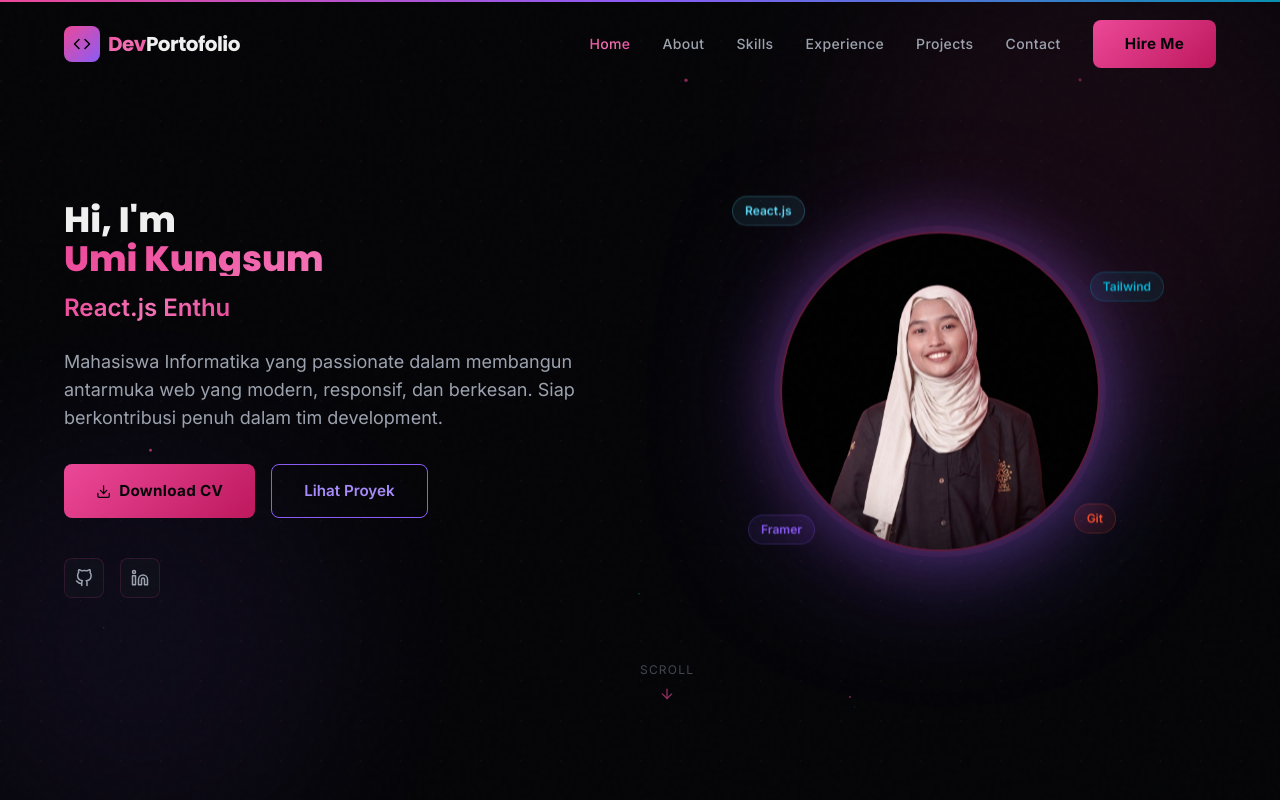
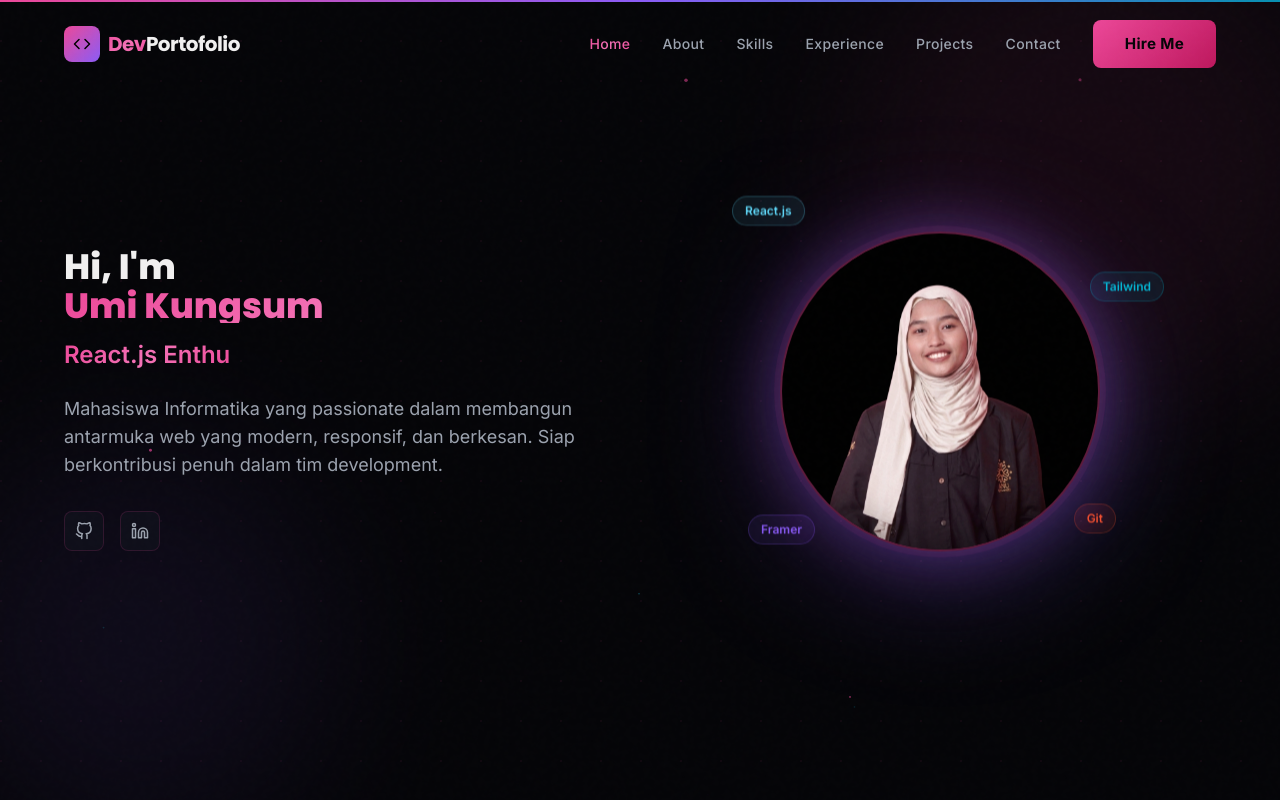
Before and after one commit to kungsum000/portofolio, a React (Vite) app: page / in a window 1280 px wide. Shown: the top 800 px of the page. Built offline with nearby package versions, Linux system fonts and the light colour scheme.

Commit message:
remove: download CV, lihat proyek buttons, and scroll indicator from hero

```diff
--- a/src/components/Hero.jsx
+++ b/src/components/Hero.jsx
@@ -1,6 +1,6 @@
 import { useState, useEffect } from 'react';
 import { motion } from 'framer-motion';
-import { FiDownload, FiArrowDown, FiGithub, FiLinkedin } from 'react-icons/fi';
+import { FiGithub, FiLinkedin } from 'react-icons/fi';
 import { personalInfo } from '../data/portfolioData';
 import profilePhoto from '../assets/profil.jpg';
 
@@ -164,33 +164,7 @@ export default function Hero() {
               modern, responsif, dan berkesan. Siap berkontribusi penuh dalam tim development.
             </motion.p>
 
-            {/* CTA Buttons */}
-            <motion.div
-              initial={{ opacity: 0, y: 20 }}
-              animate={{ opacity: 1, y: 0 }}
-              transition={{ duration: 0.7, delay: 0.4 }}
-              className="flex flex-wrap gap-4 justify-center md:justify-start mb-10"
-            >
-              <motion.a
-                href={personalInfo.cvLink}
-                className="btn-primary"
-                whileHover={{ scale: 1.05 }}
-                whileTap={{ scale: 0.95 }}
-                target="_blank"
-                rel="noopener noreferrer"
-              >
-                <FiDownload />
-                Download CV
-              </motion.a>
-              <motion.button
-                onClick={scrollToProjects}
-                className="btn-secondary"
-                whileHover={{ scale: 1.05 }}
-                whileTap={{ scale: 0.95 }}
-              >
-                Lihat Proyek
-              </motion.button>
-            </motion.div>
+
 
             {/* Social Links */}
             <motion.div
@@ -302,19 +276,7 @@ export default function Hero() {
           </motion.div>
         </div>
 
-        {/* Scroll indicator */}
-        <motion.button
-          onClick={scrollToAbout}
-          className="absolute bottom-8 left-1/2 -translate-x-1/2 flex flex-col items-center gap-2 opacity-60 hover:opacity-100 transition-opacity"
-          animate={{ y: [0, 8, 0] }}
-          transition={{ duration: 2, repeat: Infinity, ease: 'easeInOut' }}
-          aria-label="Scroll down"
-        >
-          <span className="text-xs tracking-widest uppercase" style={{ color: 'var(--text-muted)' }}>
-            Scroll
-          </span>
-          <FiArrowDown style={{ color: 'var(--accent-pink)' }} />
-        </motion.button>
+
       </div>
     </section>
   );
```
